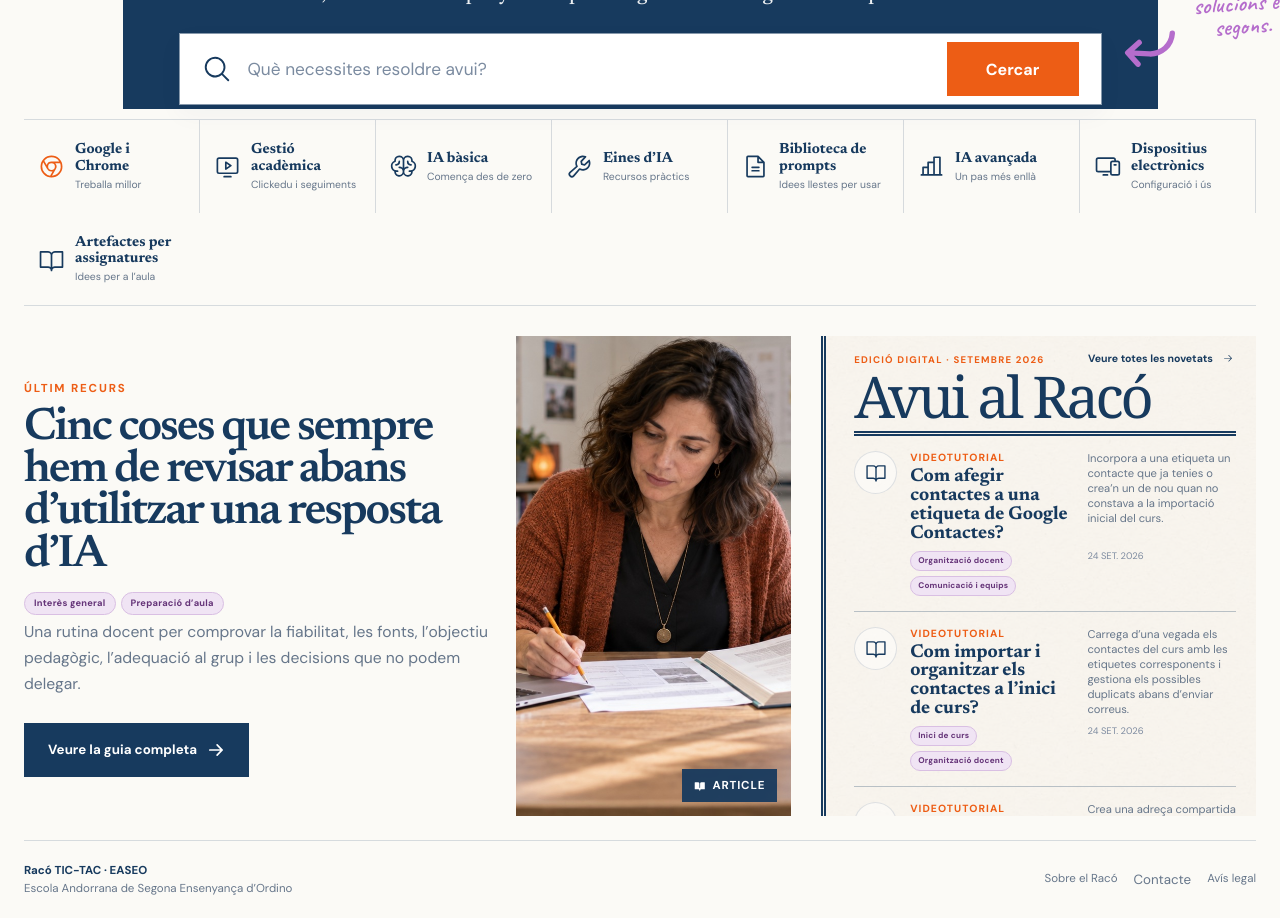
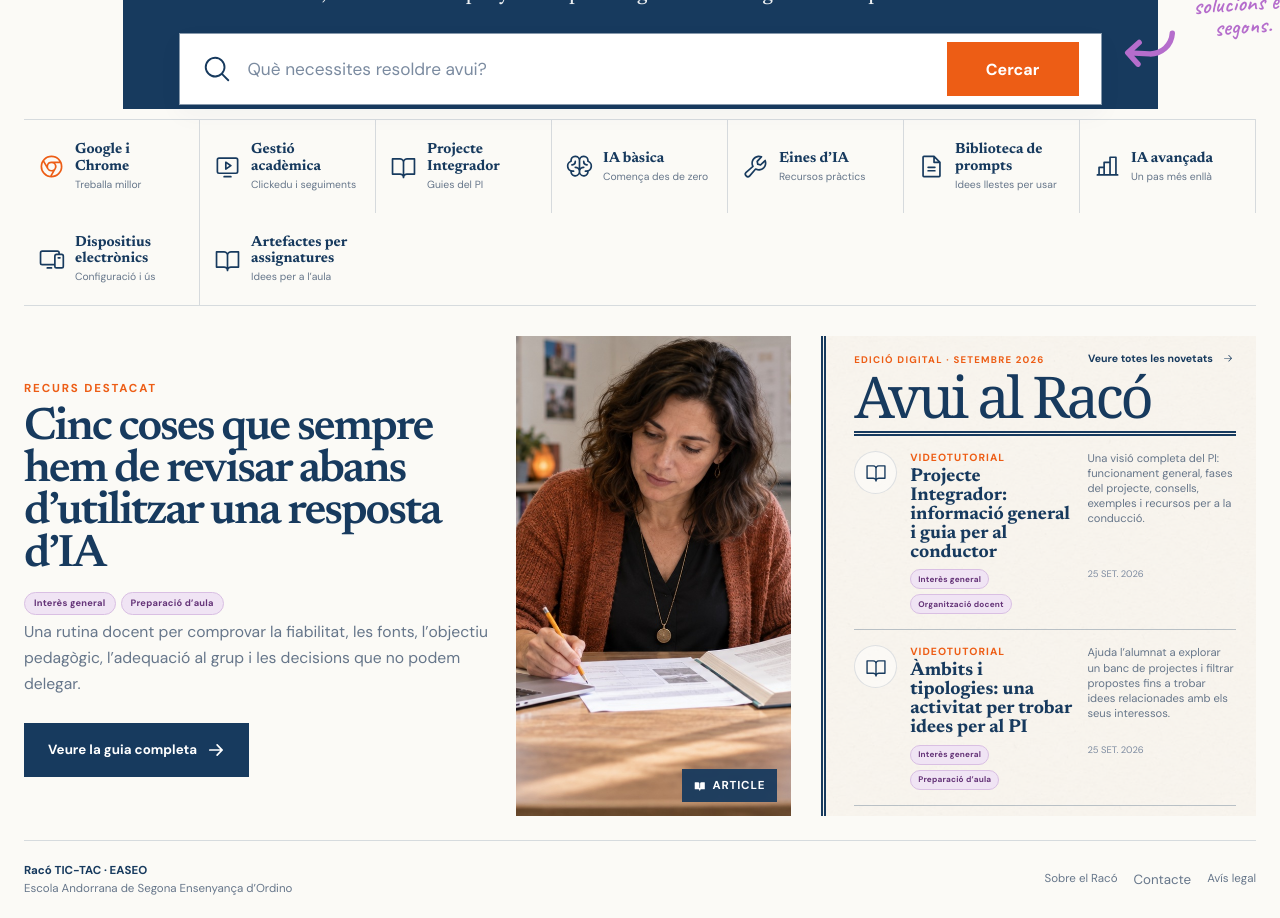
Before and after one commit to MarcPCasals/TICE-EASEO, a React (Vite) app: page / in a window 1280 px wide. Shown: the part 420-1338 px from the top of the page. Built offline with nearby package versions, Linux system fonts and the light colour scheme; a web font is replaced by a local one.

Commit message:
Afegeix tutorials del Projecte Integrador

```diff
--- a/src/App.jsx
+++ b/src/App.jsx
@@ -334,20 +334,147 @@ const resources = [
     publicationStatus: "published",
   },
   {
-    id: "doble-autenticacio",
+    id: "pi-informacio-general-guia-conductor",
     source: "seed",
     type: "Videotutorial",
     resourceType: "video",
-    category: "Google i Chrome",
-    title: "Com activar l’autenticació de dos passos al compte Educand?",
-    summary: "Augmenta la seguretat del teu compte en pocs minuts. Una guia clara, pas a pas, per activar la verificació en dos passos.",
-    status: "Vídeo en preparació",
-    image: "/two-step-verification.png",
-    tags: ["general-interest", "security-privacy"],
-    keywords: "google educand autenticació verificació dos passos seguretat compte vídeo tutorial",
-    content: "En aquest videotutorial veuràs com activar l’autenticació de dos passos i revisar els mètodes de verificació del compte.",
+    category: "Projecte Integrador",
+    title: "Projecte Integrador: informació general i guia per al conductor",
+    summary: "Una visió completa del PI: funcionament general, fases del projecte, consells, exemples i recursos per a la conducció.",
+    status: "Disponible",
+    date: "25 set. 2026",
+    sortDate: new Date("2026-09-25T12:00:00+02:00").getTime(),
+    tags: ["general-interest", "teacher-organization"],
+    keywords: "projecte integrador PI informació general fases conductor guia consells exemples",
+    content: "Aquest tutorial és el punt de partida per entendre el funcionament global del Projecte Integrador i el paper del conductor durant tot el procés.\n\nHi trobaràs:\n- una introducció general al PI;\n- l’explicació de les diferents fases del projecte des de la mirada del conductor;\n- consells i exemples per acompanyar l’alumnat;\n- la guia i els recursos de consulta per al conductor.\n\nEt servirà tant per iniciar-te en el PI com per revisar el recorregut complet abans d’acompanyar un nou grup.",
     externalUrl: "https://drive.google.com/file/d/1FxOvd7OpkqWRVZx3w3SCpae2mqy6XH7L/view?usp=drive_link",
-    featured: true,
+    featured: false,
+    publicationStatus: "published",
+  },
+  {
+    id: "pi-ambits-tipologies-idees-projecte",
+    source: "seed",
+    type: "Videotutorial",
+    resourceType: "video",
+    category: "Projecte Integrador",
+    title: "Àmbits i tipologies: una activitat per trobar idees per al PI",
+    summary: "Ajuda l’alumnat a explorar un banc de projectes i filtrar propostes fins a trobar idees relacionades amb els seus interessos.",
+    status: "Disponible",
+    date: "25 set. 2026",
+    sortDate: new Date("2026-09-25T11:55:00+02:00").getTime(),
+    tags: ["classroom-preparation", "general-interest"],
+    keywords: "projecte integrador PI àmbits tipologies activitat idees interessos banc projectes filtres alumnat",
+    content: "Quan l’alumnat encara no té clara la idea del seu Projecte Integrador, aquesta activitat li permet explorar possibilitats de manera guiada.\n\nEn aquest tutorial veuràs com funciona un banc de projectes organitzat per àmbits i tipologies, i com els filtres ajuden cada alumne a acotar les opcions segons els seus interessos.\n\nEt servirà per dinamitzar la fase inicial d’ideació, ampliar els referents de l’alumnat i facilitar que cada projecte parteixi d’una proposta significativa.",
+    externalUrl: "https://drive.google.com/file/d/1deWD76dlZHD02MaN26IeojEJEqFEr5eD/view?usp=sharing",
+    featured: false,
+    publicationStatus: "published",
+  },
+  {
+    id: "pi-gestio-alumnes-grup-classe",
+    source: "seed",
+    type: "Videotutorial",
+    resourceType: "video",
+    category: "Projecte Integrador",
+    title: "Gestió d’alumnes: com crear el grup classe del PI?",
+    summary: "Crea el teu grup classe dins l’eina del PI i incorpora-hi l’alumnat que acompanyaràs durant el projecte.",
+    status: "Disponible",
+    date: "25 set. 2026",
+    sortDate: new Date("2026-09-25T11:50:00+02:00").getTime(),
+    tags: ["start-of-year", "teacher-organization"],
+    keywords: "projecte integrador PI gestió alumnes crear grup classe introduir alumnat conductor",
+    content: "Abans de començar el seguiment dels projectes, cada conductor ha de tenir configurat el seu grup classe i l’alumnat corresponent.\n\nEn aquest tutorial veuràs com:\n- crear un grup classe dins l’eina del PI;\n- introduir-hi els alumnes;\n- comprovar que el grup queda preparat per començar a treballar.\n\nEt servirà per deixar l’espai de treball correctament organitzat abans d’obrir l’accés a l’alumnat.",
+    externalUrl: "https://drive.google.com/file/d/1aAY3k9YHV96CcN9vJ2mkij0s2sKVC868/view?usp=sharing",
+    featured: false,
+    publicationStatus: "published",
+  },
+  {
+    id: "pi-acces-alumnat-fitxa-inicial",
+    source: "seed",
+    type: "Videotutorial",
+    resourceType: "video",
+    category: "Projecte Integrador",
+    title: "Accés de l’alumnat i fitxa inicial del PI",
+    summary: "Dona permisos a l’alumnat, acompanya l’elaboració de la fitxa inicial i envia-la a direcció perquè la pugui validar.",
+    status: "Disponible",
+    date: "25 set. 2026",
+    sortDate: new Date("2026-09-25T11:45:00+02:00").getTime(),
+    tags: ["teacher-organization", "classroom-preparation"],
+    keywords: "projecte integrador PI accés alumnat permisos fitxa inicial enviar validació direcció conductor",
+    content: "Un cop creat el grup, cal donar accés a l’alumnat i posar en marxa la fitxa inicial, el document que concreta la primera proposta del projecte.\n\nEn aquest tutorial veuràs com:\n- concedir els permisos d’accés als alumnes;\n- entendre què recull la fitxa inicial i com s’ha de completar;\n- enviar-la a direcció perquè en faci la validació.\n\nEt servirà per acompanyar correctament el pas de la idea inicial a una proposta de projecte preparada per ser revisada.",
+    externalUrl: "https://drive.google.com/file/d/1ba4EP6c9LW2HumxGt9c-w65SUptlU4gc/view?usp=sharing",
+    featured: false,
+    publicationStatus: "published",
+  },
+  {
+    id: "pi-planificacio-seguiment",
+    source: "seed",
+    type: "Videotutorial",
+    resourceType: "video",
+    category: "Projecte Integrador",
+    title: "Planificació i seguiment del Projecte Integrador",
+    summary: "Configura la planificació del PI i utilitza la pantalla de seguiment per acompanyar l’evolució del projecte.",
+    status: "Disponible",
+    date: "25 set. 2026",
+    sortDate: new Date("2026-09-25T11:40:00+02:00").getTime(),
+    tags: ["teacher-organization", "classroom-preparation"],
+    keywords: "projecte integrador PI planificació seguiment pantalles configurar fases conductor evolució projecte",
+    content: "La planificació i el seguiment permeten convertir la proposta inicial en un procés de treball ordenat i visible per a l’alumne i el conductor.\n\nEn aquest tutorial trobaràs l’explicació de les dues pantalles i veuràs com:\n- configurar la planificació del projecte;\n- organitzar les fases, les tasques o les fites previstes;\n- consultar i actualitzar el seguiment durant el desenvolupament del PI.\n\nEt servirà per detectar l’estat del projecte, orientar els passos següents i mantenir una visió compartida del procés.",
+    externalUrl: "https://drive.google.com/file/d/1-QWJe2I7_TgAaP4qsn3C9TZnZyDSLLG_/view?usp=sharing",
+    featured: false,
+    publicationStatus: "published",
+  },
+  {
+    id: "pi-anotacions-alumne-conductor",
+    source: "seed",
+    type: "Videotutorial",
+    resourceType: "video",
+    category: "Projecte Integrador",
+    title: "Anotacions del PI: comunicació entre alumne i conductor",
+    summary: "Descobreix com utilitzar la pantalla d’anotacions per deixar constància de les orientacions i els intercanvis del projecte.",
+    status: "Disponible",
+    date: "25 set. 2026",
+    sortDate: new Date("2026-09-25T11:35:00+02:00").getTime(),
+    tags: ["communication-teams", "teacher-organization"],
+    keywords: "projecte integrador PI anotacions alumne conductor comunicació orientacions registre seguiment",
+    content: "La pantalla d’anotacions crea un espai compartit entre l’alumne i el conductor per registrar orientacions, acords i qüestions relacionades amb el projecte.\n\nEn aquest tutorial veuràs per a què serveix aquesta pantalla i com es pot incorporar al seguiment habitual del PI.\n\nEt servirà per mantenir un registre accessible dels intercanvis i evitar que les indicacions importants quedin disperses o es perdin.",
+    externalUrl: "https://drive.google.com/file/d/1lUOJ_Hs45mMLtjRz1aSj56v0mK_qwYSj/view?usp=sharing",
+    featured: false,
+    publicationStatus: "published",
+  },
+  {
+    id: "pi-materials-fixos",
+    source: "seed",
+    type: "Videotutorial",
+    resourceType: "video",
+    category: "Projecte Integrador",
+    title: "Materials del PI: recursos fixos sempre a l’abast",
+    summary: "Utilitza la pantalla de materials per reunir els documents i recursos fixos que l’alumnat necessitarà durant el projecte.",
+    status: "Disponible",
+    date: "25 set. 2026",
+    sortDate: new Date("2026-09-25T11:30:00+02:00").getTime(),
+    tags: ["classroom-preparation", "teacher-organization"],
+    keywords: "projecte integrador PI materials recursos documents fixos penjar alumnat conductor",
+    content: "La pantalla de materials funciona com un espai estable on deixar disponibles els documents i recursos de consulta comuns del Projecte Integrador.\n\nEn aquest tutorial veuràs com utilitzar-la per penjar els materials fixos del PI i mantenir-los accessibles durant tot el procés.\n\nEt servirà per centralitzar la documentació de referència i facilitar que l’alumnat la pugui trobar sense haver de cercar-la en diferents espais.",
+    externalUrl: "https://drive.google.com/file/d/1j3kLhCZTZF44sifl8kSfBLYcYyJ3ioO6/view?usp=sharing",
+    featured: false,
+    publicationStatus: "published",
+  },
+  {
+    id: "pi-avaluacio-mig-cami-final",
+    source: "seed",
+    type: "Videotutorial",
+    resourceType: "video",
+    category: "Projecte Integrador",
+    title: "Avaluació del PI: a mig camí i al final del projecte",
+    summary: "Coneix el funcionament de la pantalla d’avaluació en els dos moments del PI, tant per a l’alumnat com per als conductors.",
+    status: "Disponible",
+    date: "25 set. 2026",
+    sortDate: new Date("2026-09-25T11:25:00+02:00").getTime(),
+    tags: ["assessment", "teacher-organization"],
+    keywords: "projecte integrador PI avaluació mig camí final alumnat conductors pantalla rúbrica seguiment",
+    content: "L’avaluació del Projecte Integrador es treballa en dos moments: una revisió a mig camí, que permet orientar el procés, i una valoració final del projecte.\n\nEn aquest tutorial veuràs:\n- com funciona la pantalla d’avaluació;\n- què s’hi fa durant l’avaluació intermèdia i durant la final;\n- com hi participen l’alumnat i els conductors.\n\nEt servirà per entendre el circuit complet d’avaluació i preparar cada moment amb la informació i les accions corresponents.",
+    externalUrl: "https://drive.google.com/file/d/1VFFLMiQIcon2zGfxo2-Qv8PYoIX0tz62/view?usp=sharing",
+    featured: false,
     publicationStatus: "published",
   },
   {
@@ -439,6 +566,7 @@ const resources = [
 const topics = [
   { title: "Google i Chrome", subtitle: "Treballa millor", icon: GoogleChromeLogo, query: "Google" },
   { title: "Gestió acadèmica", subtitle: "Clickedu i seguiments", icon: MonitorPlay, query: "gestió acadèmica" },
+  { title: "Projecte Integrador", subtitle: "Guies del PI", icon: BookOpen, query: "projecte integrador" },
   { title: "IA bàsica", subtitle: "Comença des de zero", icon: Brain, query: "IA bàsica" },
   { title: "Eines d’IA", subtitle: "Recursos pràctics", icon: Wrench, query: "Eines IA" },
   { title: "Biblioteca de prompts", subtitle: "Idees llestes per usar", icon: FileText, query: "prompt" },
@@ -853,6 +981,8 @@ function App() {
   }, [publishedResources]);
 
   const featuredResources = useMemo(() => displayResources.filter((resource) => resource.featured), [displayResources]);
+  const leadResource = useMemo(() => displayResources.find((resource) => resource.image) || displayResources[0], [displayResources]);
+  const updateResources = useMemo(() => displayResources.filter((resource) => resource.id !== leadResource?.id), [displayResources, leadResource]);
 
   const matches = useMemo(() => {
     const needle = query.trim().toLocaleLowerCase("ca");
@@ -1051,11 +1181,11 @@ function App() {
         <section className="editorial-grid" id="recursos">
           <article className="featured-resource" id="videotutorials">
             <div className="featured-copy">
-              <span className="content-type">Últim recurs</span><h2>{displayResources[0].title}</h2><ResourceTags tags={displayResources[0].tags} /><p>{displayResources[0].summary}</p>
-              <button className="primary-button" type="button" onClick={() => setSelectedResource(displayResources[0])}>Veure la guia completa <ArrowRight weight="bold" /></button>
+              <span className="content-type">Recurs destacat</span><h2>{leadResource.title}</h2><ResourceTags tags={leadResource.tags} /><p>{leadResource.summary}</p>
+              <button className="primary-button" type="button" onClick={() => setSelectedResource(leadResource)}>Veure la guia completa <ArrowRight weight="bold" /></button>
             </div>
-            <button className="featured-image-button" type="button" onClick={() => setSelectedResource(displayResources[0])} aria-label={`Obrir: ${displayResources[0].title}`}>
-              <img src={displayResources[0].image} alt={displayResources[0].imageAlt || `Imatge de ${displayResources[0].title}`} /><span className="image-label">{displayResources[0].resourceType === "video" ? <MonitorPlay weight="fill" /> : <BookOpen weight="fill" />} {displayResources[0].type}</span>
+            <button className="featured-image-button" type="button" onClick={() => setSelectedResource(leadResource)} aria-label={`Obrir: ${leadResource.title}`}>
+              <img src={leadResource.image} alt={leadResource.imageAlt || `Imatge de ${leadResource.title}`} /><span className="image-label">{leadResource.resourceType === "video" ? <MonitorPlay weight="fill" /> : <BookOpen weight="fill" />} {leadResource.type}</span>
             </button>
           </article>
 
@@ -1064,7 +1194,7 @@ function App() {
               <div className="today-title-block"><span>Edició digital · setembre 2026</span><h2>Avui al Racó</h2></div>
               <a href="#recursos">Veure totes les novetats <ArrowRight /></a>
             </div>
-            {displayResources.slice(1).map((resource) => (
+            {updateResources.map((resource) => (
               <button className="update-row" type="button" key={resource.id} onClick={() => setSelectedResource(resource)}>
                 <span className="update-icon">{resource.id === "prompt-rubriques" ? <FileText /> : <BookOpen />}</span>
                 <div className="update-copy"><small>{resource.type}</small><strong>{resource.title}</strong><ResourceTags tags={resource.tags} className="update-tags" /><span>{resource.summary}</span><time>{resource.date}</time></div>
```
